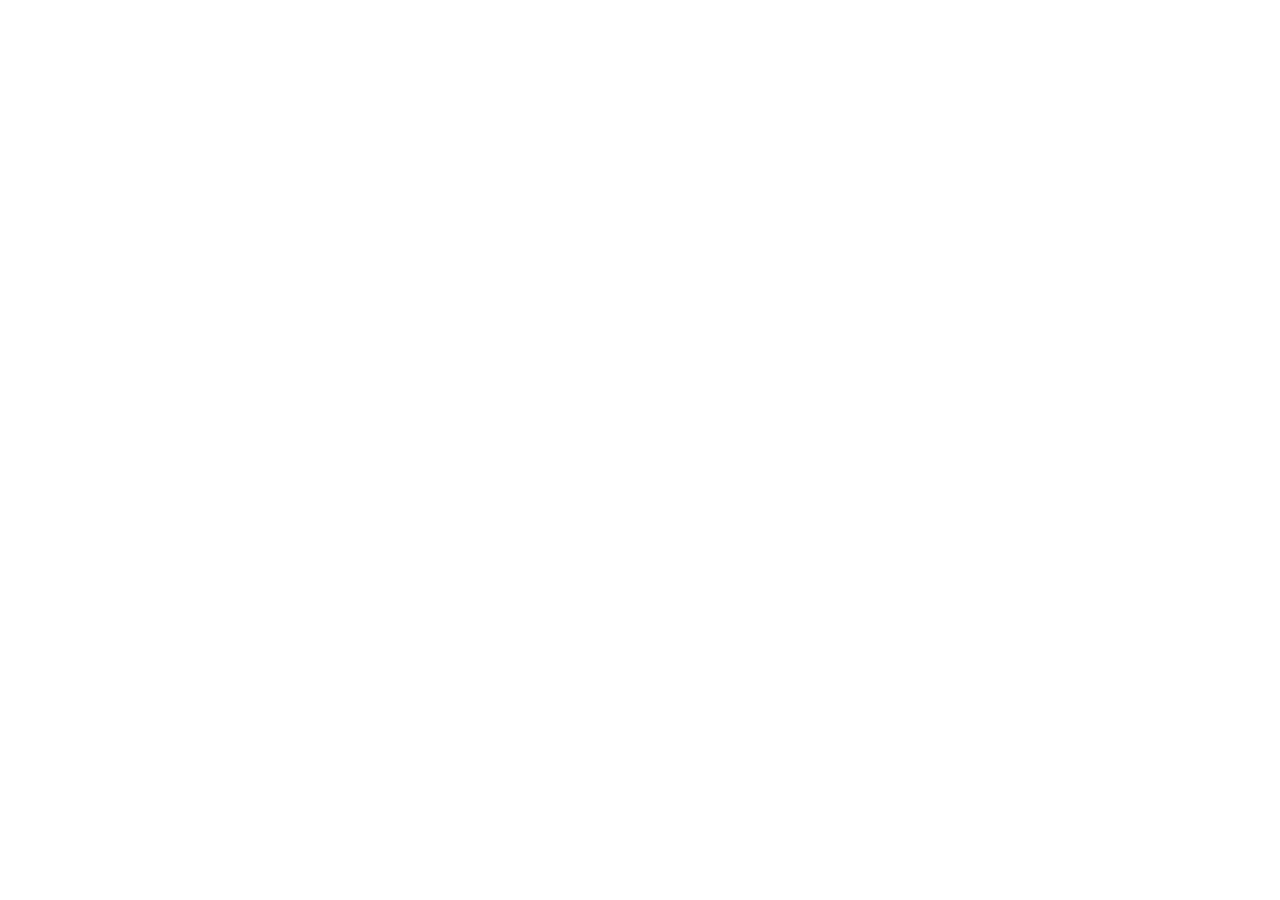
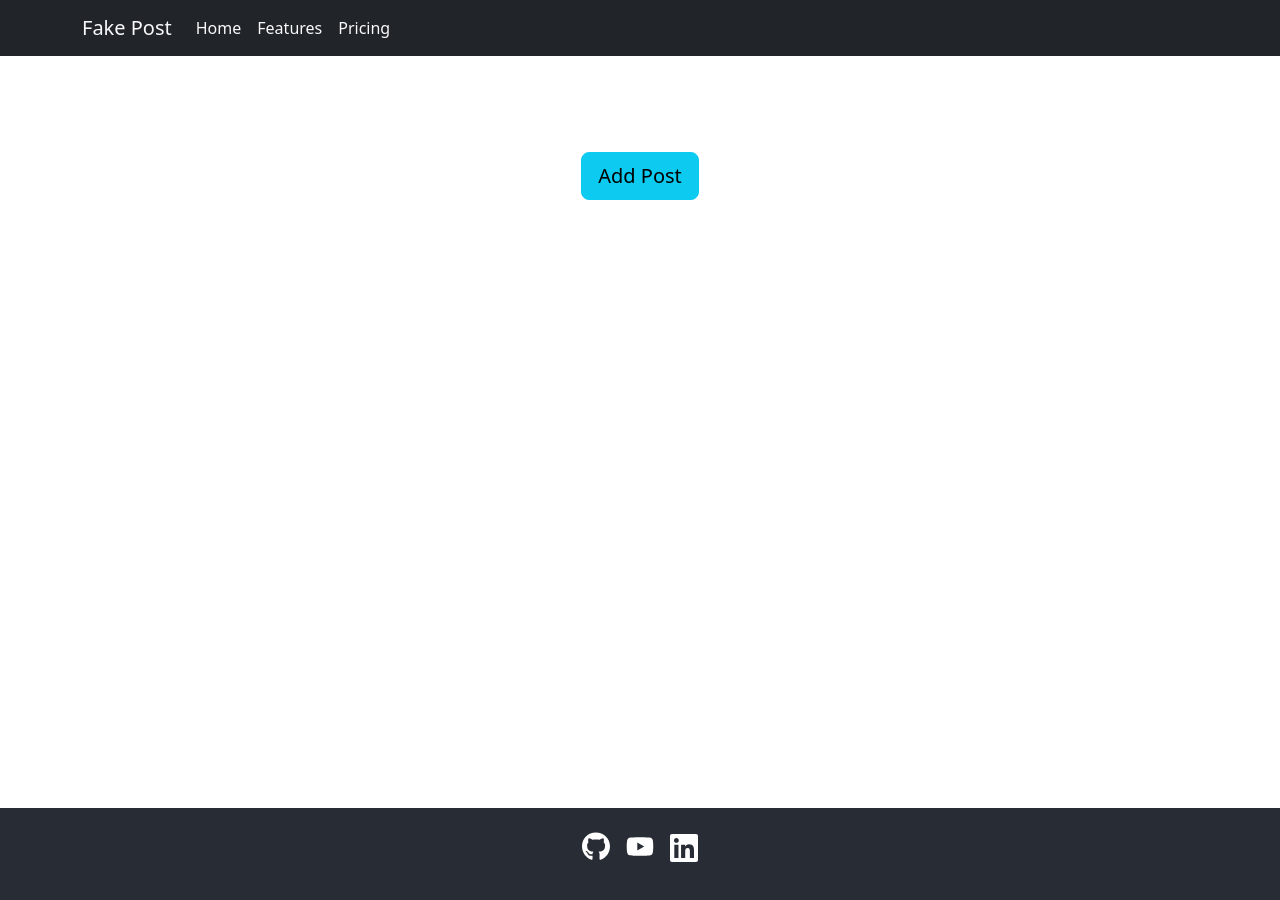
Before and after one commit to hey-johanes/fake-post, a React (Create React App) app: page /dashboard in a window 1280 px wide. Before the commit this address had no page. Shown: the top 900 px of the page. Before the commit the page ends 800 px from the top, so only its background shows below. Built offline with nearby package versions, Linux system fonts and the light colour scheme; data requests are answered from the project's data file.

Commit message:
change route dashboard and social

```diff
--- a/src/App.js
+++ b/src/App.js
@@ -4,7 +4,7 @@ import 'bootstrap/dist/css/bootstrap.min.css';
 
 import Login from './pages/Login';
 import DashBoard from './pages/DashBoard';
-import Features from './pages/Features';
+import Social from './pages/Social';
 import Pricing from './pages/Pricing';
 import Home from './pages/Home';
 
@@ -14,8 +14,8 @@ function App() {
       <Routes>
         <Route path="/" element={<Login />} />
         <Route element={<DashBoard />}>
-          <Route path="/home" element={<Home />} />
-          <Route path="/features" element={<Features />} />
+          <Route path="/dashboard" element={<Home />} />
+          <Route path="/social" element={<Social />} />
           <Route path="/pricing" element={<Pricing />} />
         </Route>
       </Routes>
```
